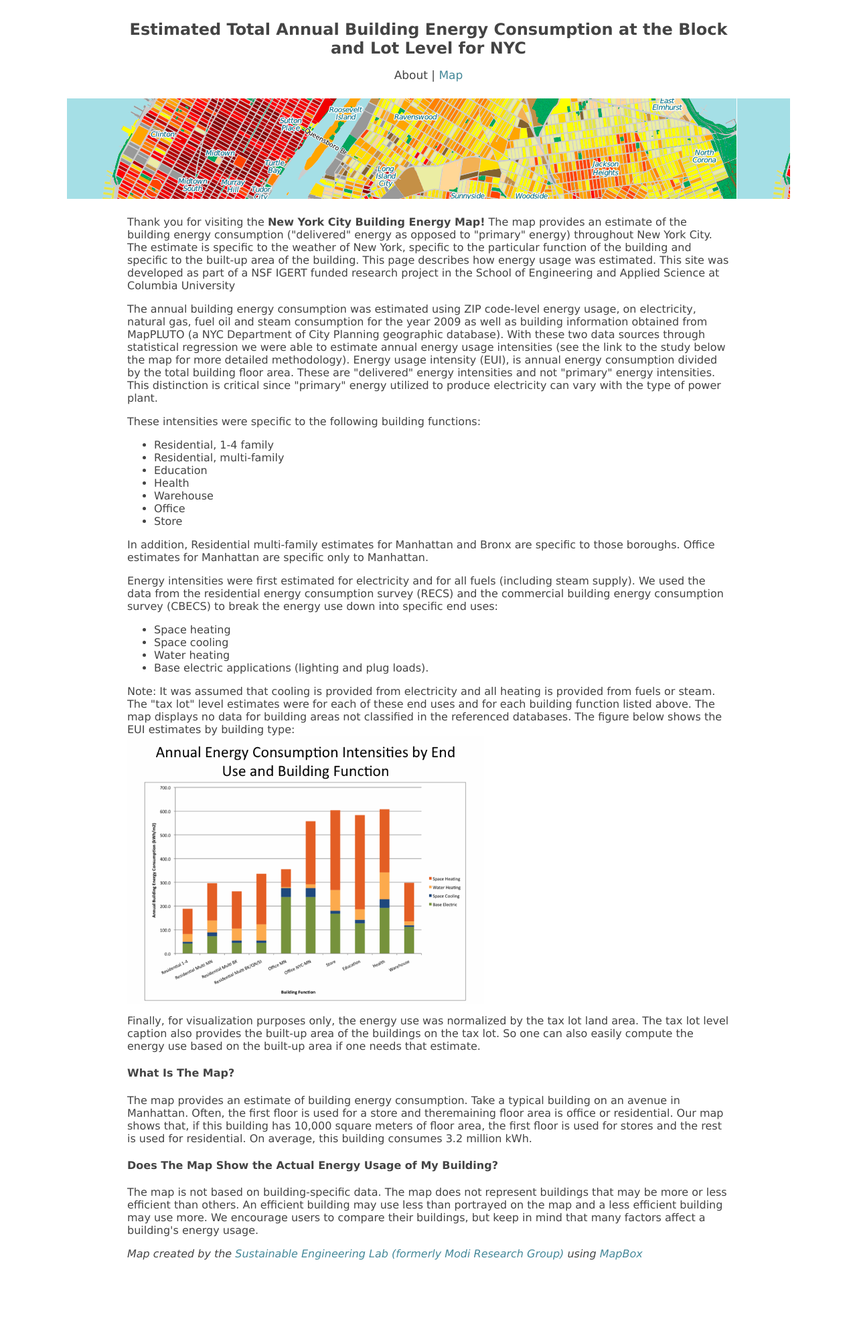
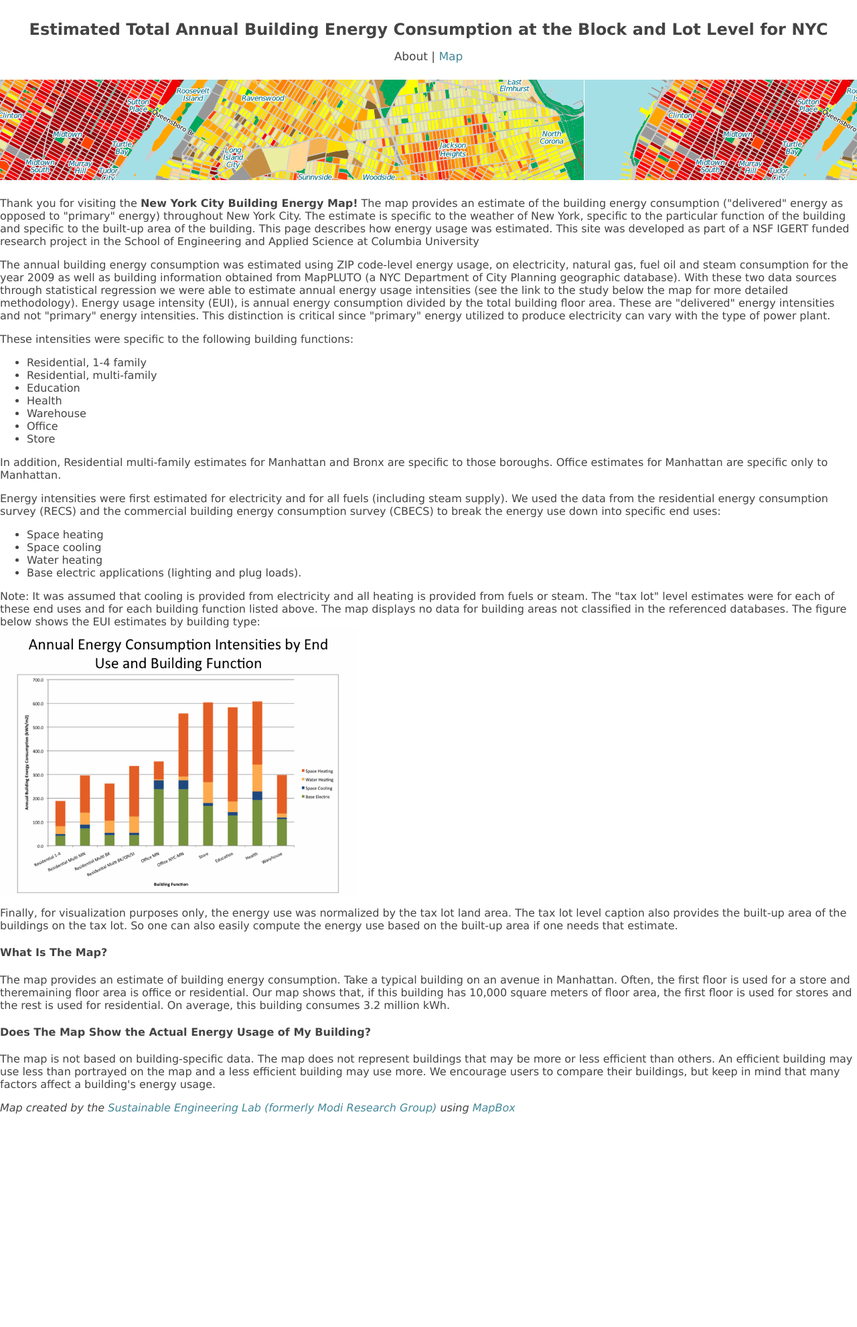
Before and after one commit to SEL-Columbia/nycenergy, a PHP site: page /about.html in a window 1280 px wide; the page is wider, and only the part inside the window is pictured. Shown: that part at 67% size. After the commit the page ends 1664 px from the top of that part, so only its background shows below. Run offline with PHP 8.4, Linux system fonts and the light colour scheme; some libraries are stand-ins or nearby versions.

Commit message:
Update main.css

```diff
--- a/main.css
+++ b/main.css
@@ -25,7 +25,7 @@ h1 {
 }
 
 #content-wrap {
-	width:900px;
+	width:100%;
 	margin: auto;
 	margin-top: 30px;
 }
```
